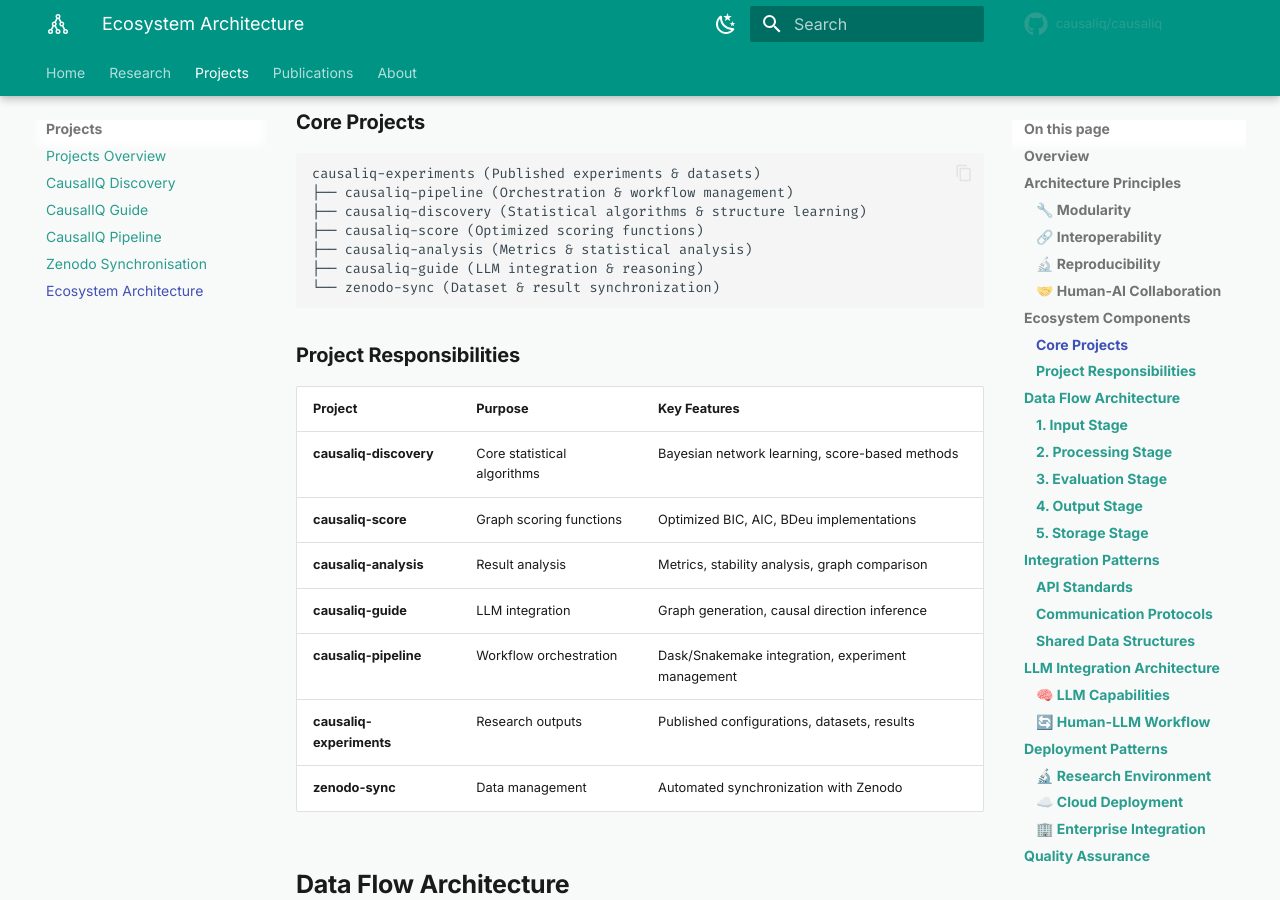
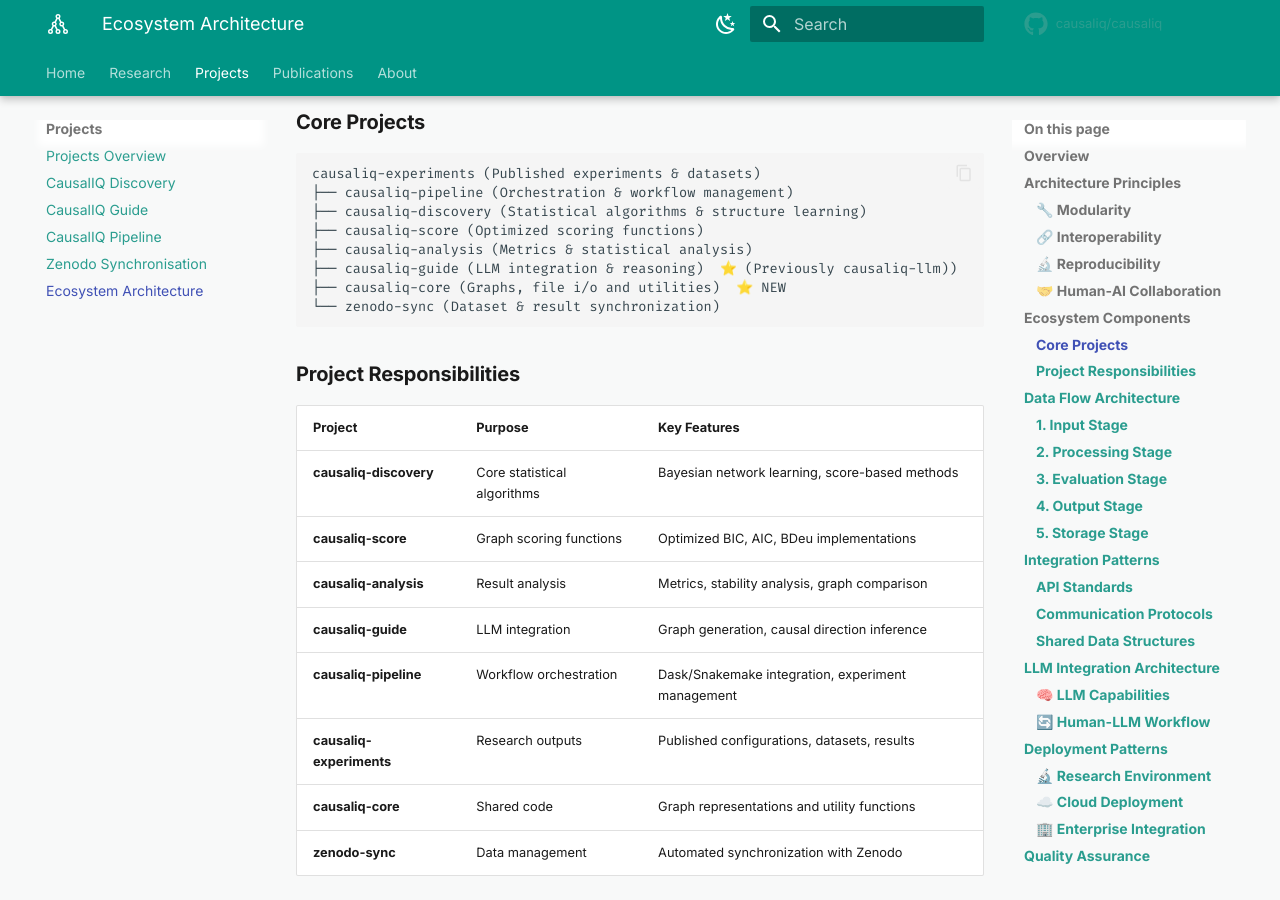
Before and after one commit to causaliq/causaliq, an MkDocs documentation site: the page built from docs/projects/ecosystem_architecture.md, in a window 1280 px wide and 900 px high, scrolled down 966 px. Built offline with MkDocs 1.6.1 and Material for MkDocs 9.7.7, drawn with Linux system fonts in a browser that asks for light colours; comment, search, counter and statistics services are not loaded.

Commit message:
docs: rename causaliq-llm to causaliq-guide and add in causaliq-core

````diff
--- a/docs/projects/discovery_supplement.md.txt
+++ b/docs/projects/discovery_supplement.md.txt
@@ -185,10 +185,10 @@ stability_matrix = results.stability_across_parameters
 
 ## Integration Points
 
-### With CausalIQ-LLM
+### With CausalIQ Guide
 ```python
 from causaliq_discovery import PC
-from causaliq_llm import CausalReasoner
+from causaliq_guide import CausalReasoner
 
 # Statistical learning
 pc = PC(alpha=0.05)
--- a/docs/projects/ecosystem_architecture.md
+++ b/docs/projects/ecosystem_architecture.md
@@ -28,7 +28,8 @@ causaliq-experiments (Published experiments & datasets)
 ├── causaliq-discovery (Statistical algorithms & structure learning)
 ├── causaliq-score (Optimized scoring functions)
 ├── causaliq-analysis (Metrics & statistical analysis)
-├── causaliq-guide (LLM integration & reasoning)
+├── causaliq-guide (LLM integration & reasoning)  ⭐ (Previously causaliq-llm))
+├── causaliq-core (Graphs, file i/o and utilities)  ⭐ NEW
 └── zenodo-sync (Dataset & result synchronization)
 ```
 
@@ -42,6 +43,7 @@ causaliq-experiments (Published experiments & datasets)
 | **causaliq-guide** | LLM integration | Graph generation, causal direction inference |
 | **causaliq-pipeline** | Workflow orchestration | Dask/Snakemake integration, experiment management |
 | **causaliq-experiments** | Research outputs | Published configurations, datasets, results |
+| **causaliq-core** | Shared code | Graph representations and utility functions |
 | **zenodo-sync** | Data management | Automated synchronization with Zenodo |
 
 ## Data Flow Architecture
--- a/docs/projects/guide_supplement.md.txt
+++ b/docs/projects/guide_supplement.md.txt
@@ -2,7 +2,7 @@
 
 **AI-enhanced causal reasoning and interpretation**
 
-[Repository](https://github.com/causaliq/llm-integration) | [Documentation](https://causaliq-llm.readthedocs.io) | [Examples](https://github.com/causaliq/llm-integration/tree/main/examples)
+[Repository](https://github.com/causaliq/causaliq-guide) | [Documentation](https://causaliq-guide.readthedocs.io) | [Examples](https://github.com/causaliq/causaliq-guide/tree/main/examples)
 
 ## Overview
 
````
Also changed, not shown: LLM_DEVELOPMENT_GUIDE.md (+1 -1 lines), README.md (+1 -1 lines), docs/projects/index.md (+1 -1 lines).
